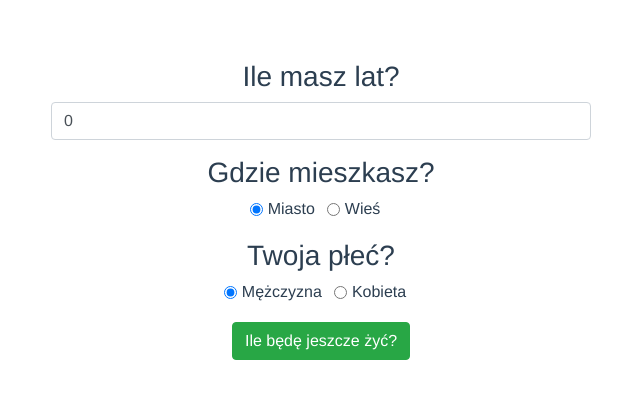
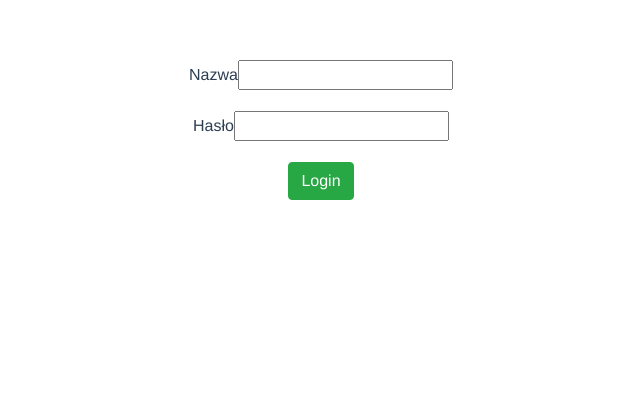
Before and after one commit to kglusinski/whenwillyoudie_frontend, a Vue app: page /#/login in a window 1280 px wide. Shown: the top 398 px of the page, without its empty margins (319-959 px from the left). Built offline with nearby package versions, Linux system fonts and the light colour scheme.

Commit message:
added routing and login

```diff
--- a/package.json
+++ b/package.json
@@ -11,6 +11,7 @@
     "axios": "^0.20.0",
     "core-js": "^3.6.5",
     "vue": "^2.6.11",
+    "vue-router": "^3.4.7",
     "vuex": "^3.5.1"
   },
   "devDependencies": {
--- a/src/App.vue
+++ b/src/App.vue
@@ -1,17 +1,12 @@
 <template>
   <div id="app" class="container">
-    <Calculator />
+    <router-view />
   </div>
 </template>
 
 <script>
-import Calculator from './components/Calculator'
-
 export default {
   name: 'App',
-  components: {
-    Calculator
-  },
   computed: {
     loggedIn() {
       return this.$store.state.loggedIn
@@ -19,7 +14,7 @@ export default {
   },
   beforeMount() {
     if (!this.loggedIn) {
-      console.log("not logged");
+      this.$router.push("/login")
     }
   }
 }
--- a/src/components/Calculator.vue
+++ b/src/components/Calculator.vue
@@ -4,6 +4,7 @@
       <div id="result" v-if="lifeExpectancy != 0">
         <h2>Będziesz życ jeszcze...</h2>
         <p class="display-4"><b>{{ lifeExpectancy }}</b> lat</p>
+        <p class="lead">Obecne prawdopodobieństwo zgonu wynosi {{ deathProbability }}</p>
         <p class="lead">
           Zakładając śmierć naturalną, przy obecnych warunkach umieralności wg danych GUS na rok 2019.
           W praktyce trochę wiecej. Każdy przeżyty rok zwiększa szansę na przeżycie kolejnego. Warunki umieralności również się zmieniają.
@@ -13,7 +14,7 @@
           <h4>Czy wiesz, że...?</h4>
           <p class="lead">
             Jeśli <span v-if="sex === 0">mieszkałbyś</span><span v-else>mieszkałabyś</span> na wsi,
-            Twoje dalsze życie mogłoby trwać {{ lifeExpectancyRural }} lat czyli o {{ lifeExpectancyRural - lifeExpectancy }} dłużej.
+            Twoje dalsze życie mogłoby trwać {{ lifeExpectancyRural }} lat czyli o {{ (lifeExpectancyRural - lifeExpectancy) | round }} lat dłużej.
           </p>
         </div>
 
@@ -63,21 +64,44 @@ export default {
       placeType: 0,
       sex: 0,
       lifeExpectancy: 0,
-      lifeExpectancyRural: 0
+      lifeExpectancyRural: 0,
+      deathProbability: "",
     };
   },
-  props: {
-    msg: String
+  computed: {
+    getToken() {
+      return this.$store.state.token
+    }
   },
   methods: {
     async calculate(e) {
       e.preventDefault();
-      const result = await axios.get(`http://localhost:8000/data?age=${this.age}&sex=${this.sex}&place_type=${this.placeType}`);
-      this.lifeExpectancy = result.data["life_expectancy"]
-      if (this.placeType === 0) {
-        const resultRural = await axios.get(`http://localhost:8000/data?age=${this.age}&sex=${this.sex}&place_type=1`);
-        this.lifeExpectancyRural = resultRural.data["life_expectancy"]
+      const headers = {
+        headers: {
+          Authorization: `Bearer ${this.getToken}`
+        }
+      };
+
+      const result = await axios.get(`http://localhost:8000/api/data?age=${this.age}&sex=${this.sex}&place_type=${this.placeType}`, headers).catch(
+          () => {
+            this.$store.commit("logout");
+            this.$router.push("/login");
+          }
+      );
+
+      if (result.status === 200) {
+        this.lifeExpectancy = result.data["life_expectancy"]
+        this.deathProbability = result.data["death_probability"]
+        if (this.placeType === 0) {
+          const resultRural = await axios.get(`http://localhost:8000/api/data?age=${this.age}&sex=${this.sex}&place_type=1`, headers);
+          this.lifeExpectancyRural = resultRural.data["life_expectancy"]
+        }
       }
+    },
+  },
+  filters: {
+    round(value) {
+      return Math.round(value * 100) / 100;
     },
   },
 }
--- a/src/components/Login.vue
+++ b/src/components/Login.vue
@@ -2,11 +2,11 @@
   <div>
     <form>
       <div class="form-group">
-        <label for="username"></label>
+        <label for="username">Nazwa</label>
         <input type="text" name="username" id="username" v-model="username">
       </div>
       <div class="form-group">
-        <label for="password"></label>
+        <label for="password">Hasło</label>
         <input type="password" name="password" id="password" v-model="password">
       </div>
       <button class="btn btn-success" @click="login">Login</button>
@@ -25,14 +25,17 @@ export default {
     };
   },
   methods: {
-    async login() {
+    async login(e) {
+      e.preventDefault();
       const data = {
         username: this.username,
         password: this.password
       }
-      const res = await axios.post("localhost:8000/api/login_check", data);
+      const res = await axios.post("http://localhost:8000/api/login_check", data);
+      console.log(res);
 
-      this.$store.commit("setToken", res.body["token"]);
+      this.$store.commit("setToken", res.data["token"]);
+      this.$router.push("/");
     },
   },
 }
--- a/src/main.js
+++ b/src/main.js
@@ -1,10 +1,12 @@
 import Vue from 'vue'
 import store from './store'
+import router from './routes'
 import App from './App.vue'
 
 Vue.config.productionTip = false
 
 new Vue({
   render: h => h(App),
-  store: store
+  store: store,
+  router: router
 }).$mount('#app')
--- /dev/null
+++ b/src/routes.js
@@ -0,0 +1,15 @@
+import Vue from 'vue';
+import VueRouter from "vue-router";
+import Login from "@/components/Login";
+import Calculator from "@/components/Calculator";
+
+Vue.use(VueRouter);
+
+const routes = [
+    { path: "/login", component: Login },
+    { path: "/", component: Calculator }
+];
+
+export default new VueRouter({
+    routes
+})
```
Also changed, not shown: 1 other file (tests, documents, lock files or other folders).
